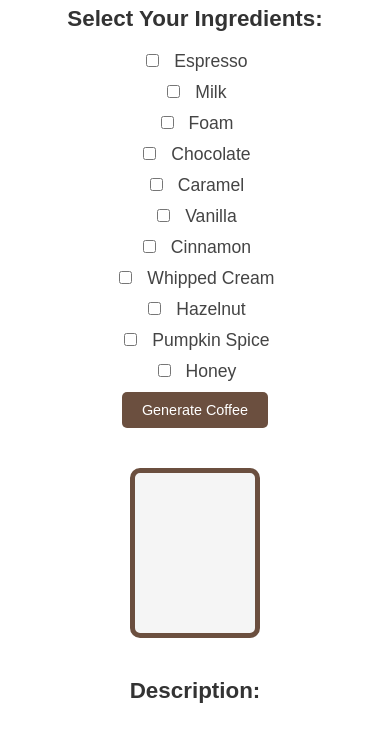
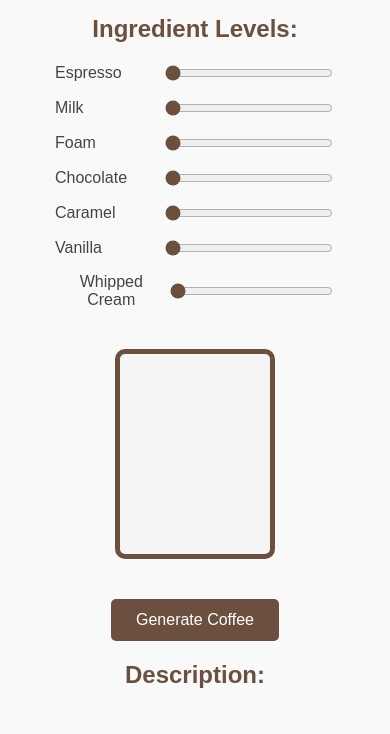
Before and after one commit to KathrylleR/ICSpark-Final-Project, a plain HTML site: page index.html in a window 390 px wide. Shown: the part 110-844 px from the top of the page. Drawn offline with Linux system fonts and the light colour scheme.

Commit message:
Simplified Code

```diff
--- a/index.html
+++ b/index.html
@@ -3,31 +3,54 @@
 <head>
     <meta charset="UTF-8">
     <meta name="viewport" content="width=device-width, initial-scale=1.0">
-    <title>Enhanced Coffee Ingredient Selector</title>
+    <title>Interactive Coffee Customization</title>
     <link rel="stylesheet" href="style.css">
 </head>
 <body>
-    <h1>Enhanced Coffee Ingredient Selector</h1>
+    <h1>Interactive Coffee Customization</h1>
     <form id="coffee-form">
-        <h2>Select Your Ingredients:</h2>
-        <label><input type="checkbox" id="Espresso"> Espresso</label>
-        <label><input type="checkbox" id="Milk"> Milk</label>
-        <label><input type="checkbox" id="Foam"> Foam</label>
-        <label><input type="checkbox" id="Chocolate"> Chocolate</label>
-        <label><input type="checkbox" id="Caramel"> Caramel</label>
-        <label><input type="checkbox" id="Vanilla"> Vanilla</label>
-        <label><input type="checkbox" id="Cinnamon"> Cinnamon</label>
-        <label><input type="checkbox" id="Whipped Cream"> Whipped Cream</label>
-        <label><input type="checkbox" id="Hazelnut"> Hazelnut</label>
-        <label><input type="checkbox" id="Pumpkin Spice"> Pumpkin Spice</label>
-        <label><input type="checkbox" id="Honey"> Honey</label>
-        <button type="button" id="generate-coffee">Generate Coffee</button>
+        <h2>Ingredient Levels:</h2>
+        <label>
+            Espresso
+            <input type="range" id="Espresso" min="0" max="100" value="0">
+        </label>
+        <label>
+            Milk
+            <input type="range" id="Milk" min="0" max="100" value="0">
+        </label>
+        <label>
+            Foam
+            <input type="range" id="Foam" min="0" max="100" value="0">
+        </label>
+        <label>
+            Chocolate
+            <input type="range" id="Chocolate" min="0" max="100" value="0">
+        </label>
+        <label>
+            Caramel
+            <input type="range" id="Caramel" min="0" max="100" value="0">
+        </label>
+        <label>
+            Vanilla
+            <input type="range" id="Vanilla" min="0" max="100" value="0">
+        </label>
+        <label>
+            Whipped Cream
+            <input type="range" id="Whipped Cream" min="0" max="100" value="0">
+        </label>
     </form>
-    <div class="mug">
-        <div id="fill-level" class="fill"></div>
+
+    <div class="mug-container">
+        <div class="mug">
+            <div id="fill-level" class="fill"></div>
+        </div>
     </div>
+
+    <button id="generate-coffee">Generate Coffee</button>
+
     <h2>Description:</h2>
     <p id="result"></p>
+
     <script src="script.js"></script>
 </body>
 </html>
--- a/script.js
+++ b/script.js
@@ -1,76 +1,48 @@
 const coffeeDescriptions = {
-    "Espresso": "Espresso: The real deal! Strong and bold, served in a small cup. Perfect for when you need a quick, no-fuss caffeine kick.",
-    "Espresso+Milk+Foam": "Cappuccino: A classic coffee that’s loved by many! It’s made with espresso, steamed milk, and topped with fluffy foam. Perfect for mornings or whenever you want a balanced, creamy treat.",
-    "Espresso+Milk": "Latte: A creamy coffee made with espresso and lots of steamed milk. Like a warm hug in a cup! Add a dash of your favorite syrup for an extra touch.",
-    "Espresso+Chocolate": "Mocha: A coffee-chocolate combo! Made with espresso, chocolate syrup, and steamed milk. Sweet and comforting, it's like dessert in a mug.",
-    "Espresso+Caramel": "Caramel Macchiato: A coffee treat with espresso, milk, and caramel syrup on top. It’s sweet and fancy, like a dessert and coffee hybrid.",
-    "Espresso+Vanilla": "Vanilla Latte: A smooth and sweet drink with espresso, milk, and vanilla syrup. Perfect for anyone who enjoys a subtle, aromatic coffee.",
-    "Espresso+Cinnamon": "Cinnamon Coffee: Warm and spicy! Espresso with a sprinkle of cinnamon for cozy vibes. A perfect pairing for chilly mornings.",
-    "Espresso+Whipped Cream": "Affogato: Espresso poured over whipped cream for a fun, sweet, and creamy dessert-like coffee. A little indulgence for any time of day.",
-    "Espresso+Hazelnut": "Hazelnut Coffee: Espresso with hazelnut syrup for a nutty and aromatic flavor. It’s like a walk through a cozy forest in autumn.",
-    "Espresso+Pumpkin Spice": "Pumpkin Spice Latte: Espresso with pumpkin spice syrup, milk, and foam—a fall favorite! A warm and spicy beverage that screams cozy sweaters.",
-    "Espresso+Honey": "Honey Coffee: Espresso sweetened with honey for a natural and gentle sweetness. A wholesome and unique coffee experience.",
-    "Milk": "Milk: A creamy and smooth drink on its own. Simple and comforting, it’s a classic base or standalone delight.",
-    "Milk+Chocolate": "Chocolate Milk: A timeless favorite! Smooth, creamy milk mixed with rich chocolate for a perfectly indulgent treat. Great for any time, whether it's breakfast or a sweet pick-me-up!",
-    "Vanilla": "Vanilla: Sweet and fragrant! A little magic to add to any drink or just enjoy the flavor as it is. Perfect for soothing your senses.",
-    "Chocolate": "Chocolate: Rich and sweet! Perfect for anyone who loves a little treat. Works wonderfully as a base for indulgent drinks.",
-    "Caramel": "Caramel: Sweet and gooey! A delightful golden syrup that’s a joy to savor. Adds a luxurious touch to any drink.",
-    "Cinnamon": "Cinnamon: Spicy and warm! A sprinkle of this adds a cozy touch. Great for enhancing both sweet and savory flavors.",
-    "Foam": "Foam: Light and fluffy! It’s like a cloud that makes drinks soft and fancy. A barista’s finishing touch.",
-    "Whipped Cream": "Whipped Cream: Fluffy and fun! Adds a playful sweetness to any treat. The ultimate topping for a luxurious feel.",
-    "Hazelnut": "Hazelnut: A nutty syrup that adds a special aroma and taste to your coffee. Brings warmth and comfort to any cup.",
-    "Pumpkin Spice": "Pumpkin Spice: A warm, spiced syrup that brings out cozy fall vibes. A perfect addition for autumn enthusiasts.",
-    "Honey": "Honey: Natural and sweet, perfect for a gentle flavor boost. Great for a soothing and wholesome cup of coffee."
+    "Espresso+Milk+Foam": "Cappuccino: A classic coffee with espresso, steamed milk, and foam. Creamy and balanced!",
+    "Espresso+Milk": "Latte: Smooth and comforting espresso with lots of steamed milk.",
+    "Espresso+Milk+Chocolate": "Mocha: Espresso meets rich chocolate and creamy milk sweet indulgence!",
+    "Espresso+Caramel": "Caramel Macchiato: Espresso blended with milk and topped with caramel sweetness.",
+    "Espresso+Vanilla": "Vanilla Latte: A smooth and aromatic coffee with vanilla and milk.",
+    "Milk+Chocolate": "Chocolate Milk: Creamy milk mixed with rich chocolate—a timeless favorite!",
+    "Espresso+Foam": "Espresso Macchiato: Strong espresso with just a hint of foam on top.",
+    "Espresso+Whipped Cream": "Affogato: Espresso topped with sweet whipped cream—a dessert-like treat.",
+    "Espresso+Caramel+Vanilla": "Caramel Vanilla Latte: Sweet caramel paired with smooth vanilla for a luxurious drink.",
 };
 
-const coffeeFillLevels = {
-    "Espresso": 10,
-    "Milk": 20,
-    "Foam": 10,
-    "Chocolate": 15,
-    "Caramel": 10,
-    "Vanilla": 10,
-    "Cinnamon": 5,
-    "Whipped Cream": 5,
-    "Hazelnut": 10,
-    "Pumpkin Spice": 10,
-    "Honey": 10
-};
-
-const checkboxes = document.querySelectorAll('input[type="checkbox"]');
+const sliders = document.querySelectorAll('input[type="range"]');
 const fillLevel = document.getElementById('fill-level');
 
+// Update mug fill based on slider values
 function updateMugFill() {
-    const selectedIngredients = Array.from(checkboxes)
-        .filter(checkbox => checkbox.checked)
-        .map(checkbox => checkbox.id);
-
-    let fillPercentage = selectedIngredients.reduce((total, ingredient) => {
-        return total + (coffeeFillLevels[ingredient] || 0); // Default to 0 if ingredient has no fill level
+    let totalFill = Array.from(sliders).reduce((sum, slider) => {
+        return sum + parseInt(slider.value); // Sum slider values
     }, 0);
 
-    fillLevel.style.height = `${Math.min(fillPercentage, 100)}%`; // Cap the fill level at 100%
+    fillLevel.style.height = `${Math.min(totalFill, 100)}%`; // Cap the mug fill at 100%
 }
 
+// Generate coffee based on slider values
 function generateCoffee() {
-    const ingredients = Array.from(checkboxes)
-        .filter(checkbox => checkbox.checked)
-        .map(checkbox => checkbox.id);
+    const selectedIngredients = Array.from(sliders)
+        .filter(slider => parseInt(slider.value) > 0) // Include sliders with values greater than 0
+        .map(slider => slider.id);
 
-    if (ingredients.length === 0) {
-        document.getElementById('result').textContent = "Oops! You didn’t select any ingredients. Try adding something to make your coffee creation!";
+    if (selectedIngredients.length === 0) {
+        document.getElementById('result').textContent = "Oops! You didn’t select any ingredients. Adjust the sliders to create your coffee!";
         return;
     }
 
-    const key = ingredients.join('+');
-    console.log("Generated key:", key); // Debugging
+    const key = selectedIngredients.join('+'); // Combine selected ingredient IDs into a key
     const resultText = coffeeDescriptions[key] || "Wow, you’ve created your own unique coffee blend! Be proud of your creativity!";
     document.getElementById('result').textContent = resultText;
 }
 
 // Attach event listeners
-checkboxes.forEach(checkbox => {
-    checkbox.addEventListener('change', updateMugFill);
+document.addEventListener('DOMContentLoaded', () => {
+    sliders.forEach(slider => {
+        slider.addEventListener('input', updateMugFill); // Update fill level in real-time
+    });
+
+    document.getElementById('generate-coffee').addEventListener('click', generateCoffee); // Generate coffee when button is clicked
 });
-
-document.getElementById('generate-coffee').addEventListener('click', generateCoffee);
--- a/style.css
+++ b/style.css
@@ -3,6 +3,7 @@ body {
     font-family: Arial, sans-serif;
     text-align: center;
     margin: 20px;
+    background-color: #F9F9F9;
 }
 
 h1 {
@@ -12,19 +13,29 @@ h1 {
 
 h2 {
     margin-top: 20px;
-    color: #333;
+    color: #6B4F3F;
+    font-size: 1.5em;
 }
 
 /* Form Styles */
 form {
-    margin: 30px 0;
+    margin: 30px auto;
+    width: 80%;
 }
 
 label {
-    display: block;
-    margin: 10px 0;
-    font-size: 1.1em;
+    display: flex;
+    justify-content: space-between;
+    align-items: center;
+    margin: 15px 0;
+    font-size: 1em;
     color: #444;
+}
+
+input[type="range"] {
+    width: 60%;
+    cursor: pointer;
+    accent-color: #6B4F3F; /* Optional for slider styling */
 }
 
 button {
@@ -42,14 +53,19 @@ button:hover {
     background-color: #54382D;
 }
 
-/* Mug Icon Styling */
+/* Mug Styles */
+.mug-container {
+    margin: 40px auto;
+    display: flex;
+    justify-content: center;
+}
+
 .mug {
-    margin: 40px auto;
     width: 150px;
     height: 200px;
-    border: 5px solid #6B4F3F; /* Mug border color */
+    border: 5px solid #6B4F3F;
     border-radius: 10px;
-    background-color: #F5F5F5; /* Mug background color */
+    background-color: #F5F5F5;
     position: relative;
 }
 
@@ -57,39 +73,14 @@ button:hover {
     position: absolute;
     bottom: 0;
     width: 100%;
-    height: 0; /* Starts empty */
-    background-color: #6B4F3F; /* Coffee fill color */
-    transition: height 0.5s ease; /* Smooth fill effect */
+    height: 0;
+    background-color: #6B4F3F;
+    transition: height 0.5s ease;
 }
 
-/* Description Paragraph Styles */
+/* Description */
 p {
     margin-top: 20px;
     font-size: 1.2em;
     color: #333;
 }
-
-input[type="checkbox"] {
-    margin-right: 10px;
-    accent-color: #6B4F3F;
-}
-
-@media (max-width: 600px) {
-    h1 {
-        font-size: 1.8em;
-    }
-
-    h2 {
-        font-size: 1.4em;
-    }
-
-    button {
-        font-size: 0.9em;
-        padding: 10px 20px;
-    }
-
-    .mug {
-        width: 120px;
-        height: 160px;
-    }
-}
```
